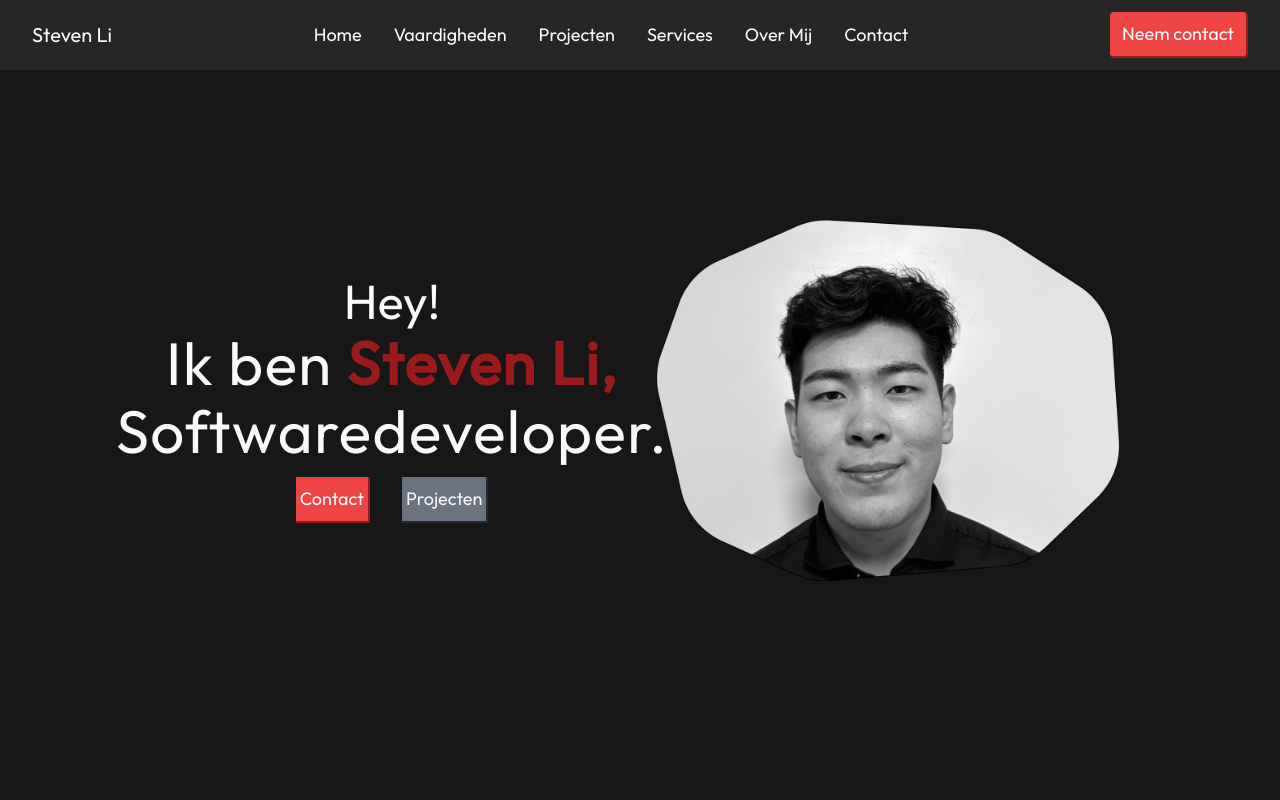
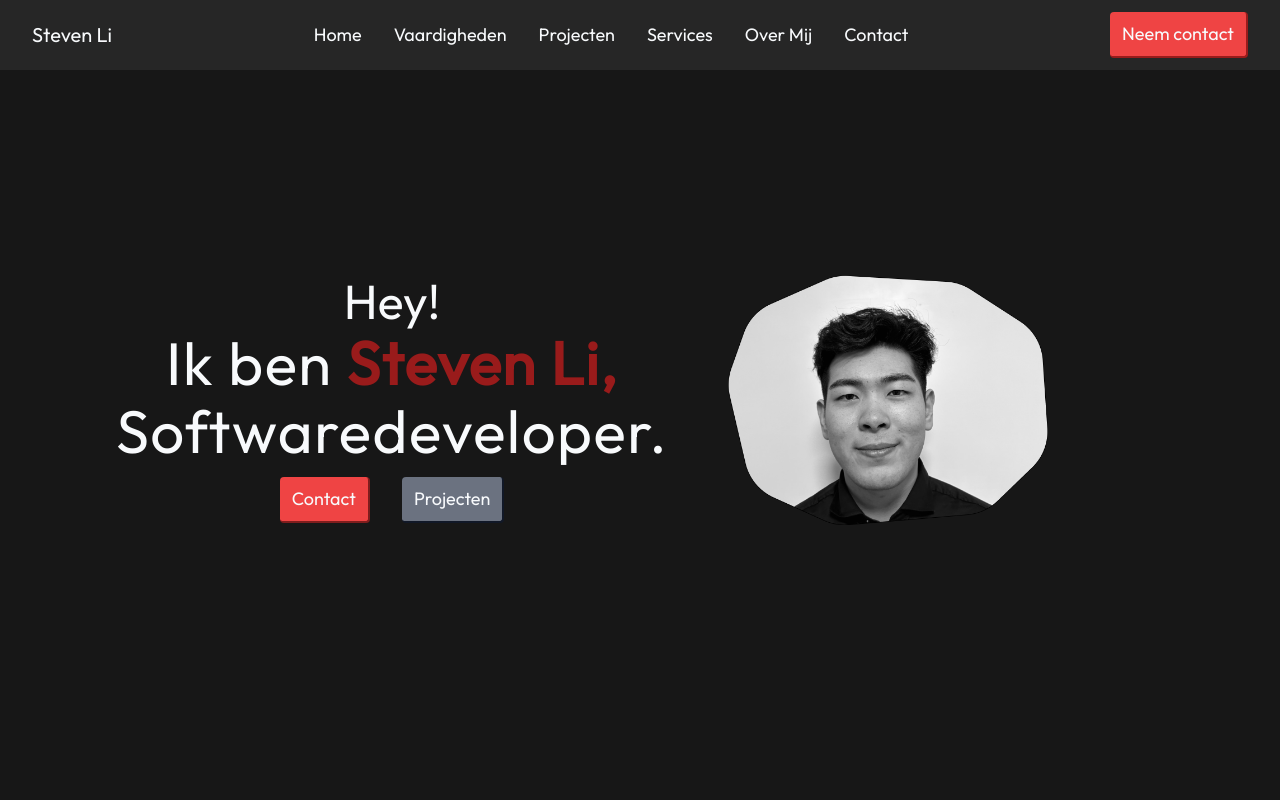
Before and after one commit to zStevenn/portfolio-old, a React (Vite) app: page / in a window 1280 px wide. Shown: the top 800 px of the page. Built offline with nearby package versions, Linux system fonts and the light colour scheme.

Commit message:
Adds constraint to image

```diff
--- a/src/components/Hero.jsx
+++ b/src/components/Hero.jsx
@@ -2,7 +2,7 @@ import HeroImage from "../assets/static/profile.png"
 
 function Hero() {
 	return (
-		<div className="grid grid-cols-1 gap-8 md:grid-cols-2 place-items-center py-16 h-screen" id="hero">
+		<div className="grid grid-cols-1 gap-8 sm:grid-cols-2 place-items-center py-16 h-screen" id="hero">
 			<div className="text-slate-50 text-center">
 				<p className="text-2xl md:text-3xl xl:text-5xl mb-2">Hey!</p>
 				<h1 className="text-3xl md:text-4xl xl:text-6xl tracking-wide mb-2">
@@ -12,19 +12,19 @@ function Hero() {
 				<div className="flex justify-center gap-8">
 					<a
 						href="#contact"
-						className="px-1 py-2 bg-red-500 border-b-2 border-r-2 border-red-800 text-slate-50 text-lg"
+						className="px-3 py-2 bg-red-500 border-b-2 border-r-2 border-red-900 rounded text-slate-50 text-lg"
 					>
 						Contact
 					</a>
 					<a
 						href="#projecten"
-						className="px-1 py-2 bg-gray-500 border-b-2 border-r-2 border-gray-800 text-slate-50 text-lg"
+						className="px-3 py-2 bg-gray-500 border-b-2 border-r-2 border-gray-900 rounded text-slate-50 text-lg"
 					>
 						Projecten
 					</a>
 				</div>
 			</div>
-			<img src={HeroImage} className="grayscale" alt="Steven Li" />
+			<img src={HeroImage} className="grayscale max-w-xs" alt="Steven Li" />
 		</div>
 	)
 }
```
